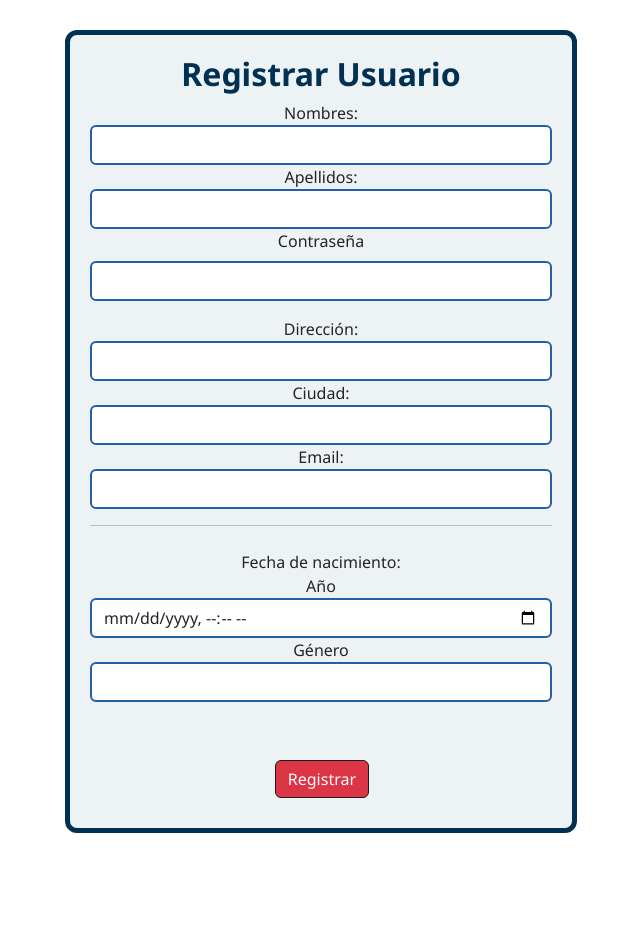
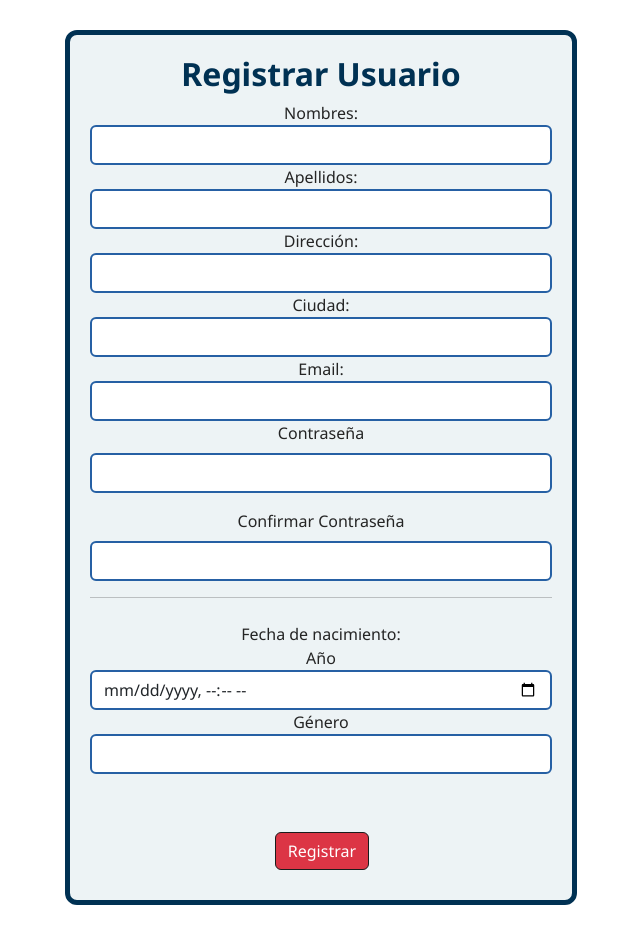
Before and after one commit to KenllyChacon/proyecto_aname_front-prueba, a Vue app: page /registro in a window 1280 px wide. Shown: the whole page, without its empty margins (319-959 px from the left). Before the commit the page ends 863 px from the top, so only its background shows below. Built offline with nearby package versions, Linux system fonts and the light colour scheme.

Commit message:
Update UsuarioRegistrar.vue

```diff
--- a/src/pages/Negocio/UsuarioRegistrar.vue
+++ b/src/pages/Negocio/UsuarioRegistrar.vue
@@ -14,12 +14,7 @@
         <input type="text" class="form-control bordeCaja" id="" v-model="apellidos" required>
       </div>
 
-      <div class="card-body">
-        <div class="mb-3">
-          <label for="password" class="form-label">Contraseña</label>
-          <input type="password" class="form-control bordeCaja" id="password" name="password" v-model="password">
-        </div>
-      </div>
+
 
       <div class="form-group">
         <label for="">Dirección:</label>
@@ -34,6 +29,17 @@
       <div class="form-group">
         <label for="email">Email:</label>
         <input type="email" class="form-control bordeCaja" id="email" v-model="email" required>
+      </div>
+
+      <div class="card-body">
+        <div class="mb-3">
+          <label for="password" class="form-label">Contraseña</label>
+          <input type="password" class="form-control bordeCaja" id="password" name="password" v-model="password">
+        </div>
+      <div class="mb-3">
+        <label for="passwordConfirm" class="form-label">Confirmar Contraseña</label>
+        <input type="password" class="form-control bordeCaja" id="passwordConfirm" name="passwordConfirm" v-model="passwordConfirm">
+        </div>
       </div>
 
       <hr class="mb-4">
@@ -101,7 +107,8 @@ export default {
       foto: null,
       documento: null,
       fotoResponse: null,
-      documentoResponse: null
+      documentoResponse: null,
+      passwordConfirm: null,
     }
   },
   methods: {
@@ -148,6 +155,10 @@ export default {
       this.fotoResponse = await cargaArchivosFachada(this.foto, "fotografia", this.email);
     },
     registrarUsuario() {
+      if (this.password !== this.passwordConfirm) {
+        alert('Las contraseñas no coinciden');
+        return;
+      }
       const usuario = {
         id: 0,
         nombres: this.nombres,
```
